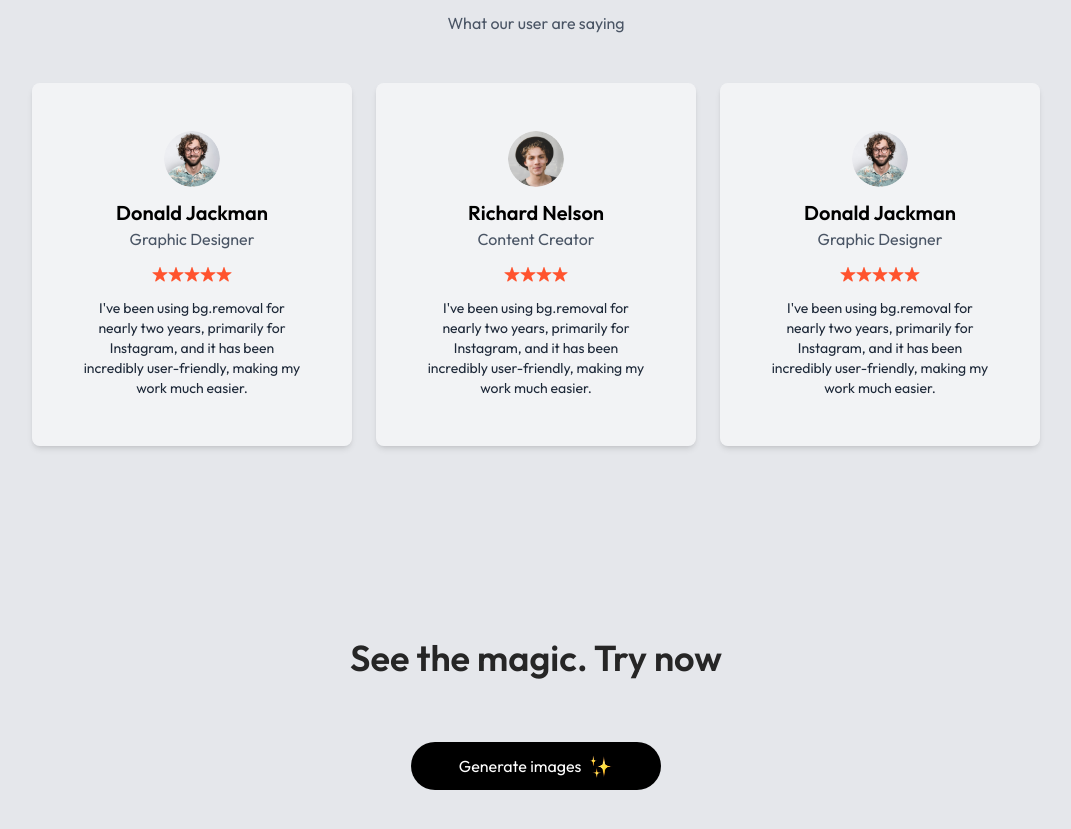
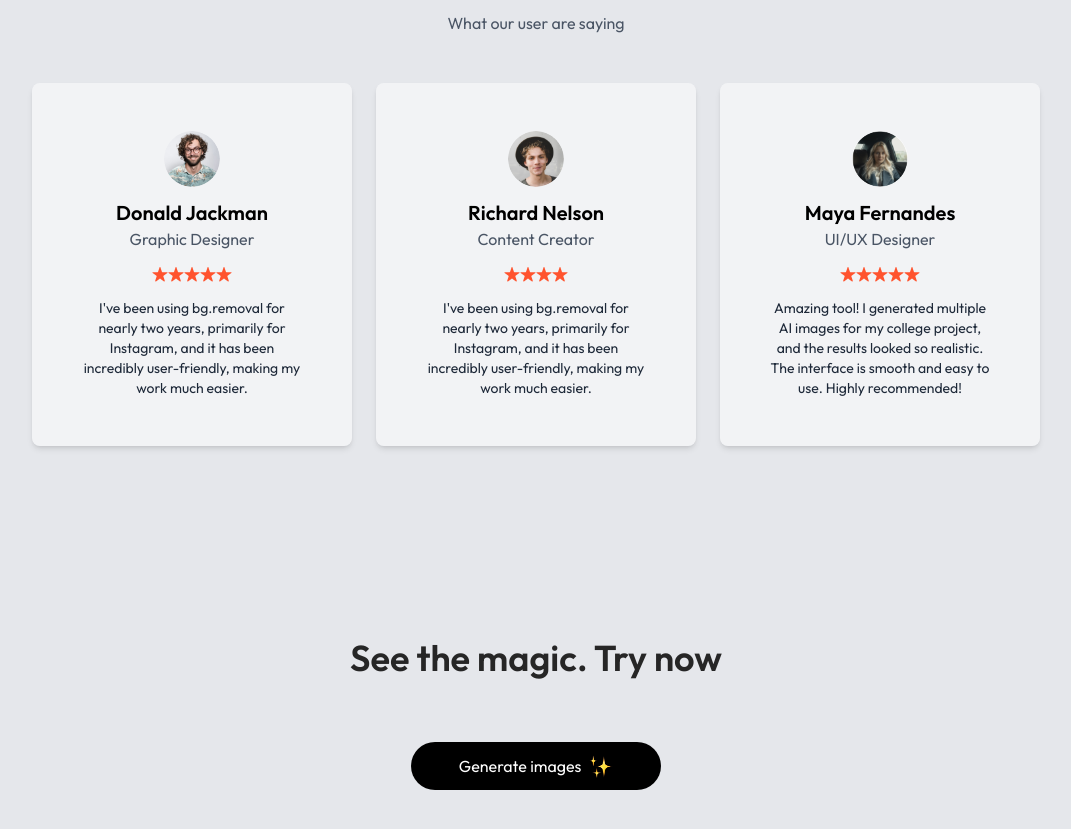
Before and after one commit to PIYOSEE/pixor, a React (Vite) app in the folder client/: page / in a window 1280 px wide. Shown: the part 2040-2869 px from the top of the page, without its empty margins (104-1175 px from the left). Built offline with nearby package versions, Linux system fonts and the light colour scheme.

Commit message:
frontend

```diff
--- a/client/src/assets/assets.js
+++ b/client/src/assets/assets.js
@@ -18,6 +18,7 @@ import cross_icon from './cross_icon.svg'
 import star_group from './star_group.png'
 import credit_star from './credit_star.svg'
 import profile_icon from './profile_icon.png'
+import profile_img_3 from './profile_img_3.png'
 
 export const assets = {
     logo,
@@ -71,11 +72,11 @@ export const testimonialsData = [
         text:`I've been using bg.removal for nearly two years, primarily for Instagram, and it has been incredibly user-friendly, making my work much easier.`
     },
     {
-        image:profile_img_1,
-        name:'Donald Jackman',
-        role:' Graphic Designer',
+        image:profile_img_3,
+        name:'Maya Fernandes',
+        role:' UI/UX Designer',
         stars:5,
-        text:`I've been using bg.removal for nearly two years, primarily for Instagram, and it has been incredibly user-friendly, making my work much easier.`
+        text:`Amazing tool! I generated multiple AI images for my college project, and the results looked so realistic. The interface is smooth and easy to use. Highly recommended!`
     },
 ]
 
--- a/client/src/components/Login.jsx
+++ b/client/src/components/Login.jsx
@@ -1,6 +1,7 @@
 import React, { useContext, useEffect, useState } from 'react'
 import {assets} from '../assets/assets'
 import { AppContext } from '../context/AppContext'
+import { motion } from "motion/react"
 
 const Login = () => {
 
@@ -18,7 +19,12 @@ const Login = () => {
   return (
     <div className="fixed top-0 left-0 right-0 bottom-0 z-10 backdrop-blur-sm bg-black/25 flex justify-center items-center">
 
-        <form className='relative bg-white p-10  text-slate-600 rounded-xl'>
+        <motion.form
+        initial={{opacity:0.2 , y:50}}
+        transition={{duration:0.3}}
+        whileInView={{opacity:1 , y:0}}
+        viewport={{once:true}}
+        className='relative bg-white p-10  text-slate-600 rounded-xl'>
             <h1 className='text-center text-2xl text-purple-900 font-medium'>{state}</h1>
             <p className='text-sm'>Welcome back! Please sign in to continue</p>
 
@@ -52,7 +58,7 @@ const Login = () => {
         }
             <img src={assets.cross_icon} alt="" className='absolute top-5 right-5 cursor-pointer'
             onClick={()=>setShowLogin(false)}/>
-        </form>
+        </motion.form>
     </div>
   )
 }
--- a/client/src/pages/BuyCredit.jsx
+++ b/client/src/pages/BuyCredit.jsx
@@ -1,13 +1,19 @@
 import React, { useContext } from 'react'
 import { assets, plans } from '../assets/assets'
 import { AppContext } from '../context/AppContext'
+import { motion } from "motion/react"
 
 const BuyCredit = () => {
 
   const{user} = useContext(AppContext)
 
   return (
-    <div className='min-h-[80vh] text-center pt-14 mb-10'>
+    <motion.div className='min-h-[80vh] text-center pt-14 mb-10'
+    initial={{opacity:0.2 , y:100}}
+    transition={{duration:1}}
+    whileInView={{opacity:1 , y:0}}
+    viewport={{once:true}}
+    >
       <button className='border border-gray-400 px-10 py-2 rounded-full mb-6'>Our Plans</button>
       <h1 className='text-center text-3xl font-medium mb-6 sm:mb-10'>Choose the plan</h1>
 
@@ -27,7 +33,7 @@ const BuyCredit = () => {
           </div>
         ))}
       </div>
-    </div>
+    </motion.div>
   )
 }
 
--- a/client/src/pages/Result.jsx
+++ b/client/src/pages/Result.jsx
@@ -1,5 +1,6 @@
 import React, { use, useState } from 'react'
 import { assets } from '../assets/assets'
+import { motion } from "motion/react"
 
 const Result = () => {
 
@@ -14,7 +15,12 @@ const Result = () => {
 
   return (
 
-    <form onSubmit={onSubmitHandler} className='flex flex-col min-h-[90vh] justify-center items-center '>
+    <motion.form onSubmit={onSubmitHandler} className='flex flex-col min-h-[90vh] justify-center items-center '
+    initial={{opacity:0.2 , y:100}}
+    transition={{duration:1}}
+    whileInView={{opacity:1 , y:0}}
+    viewport={{once:true}}
+    >
       <div>
         <div className='relative'>
           <img src={image} alt="" className='max-w-sm rounded' />
@@ -49,7 +55,7 @@ const Result = () => {
           className=' bg-zinc-900 px-10 py-3 rounded-full cursor-pointer'>Download</a>
       </div>
     }
-    </form>
+    </motion.form>
   )
 }
 
```
Also changed, not shown: client/src/assets/profile_img_3.png (added).
